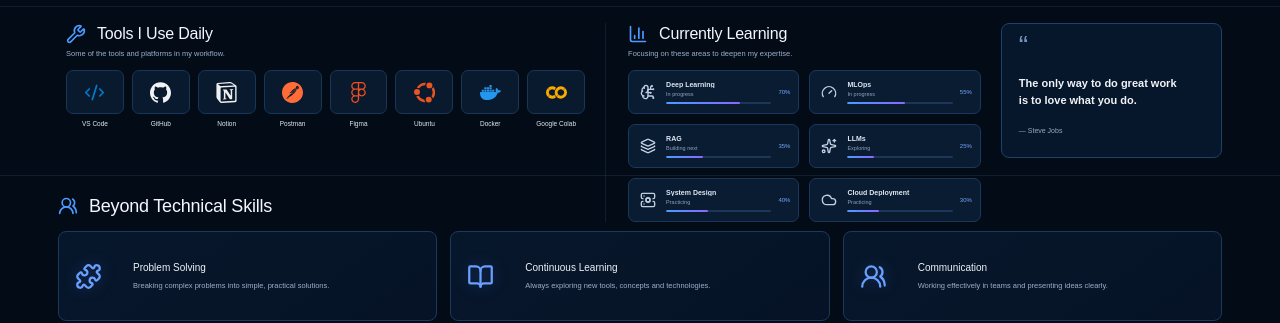
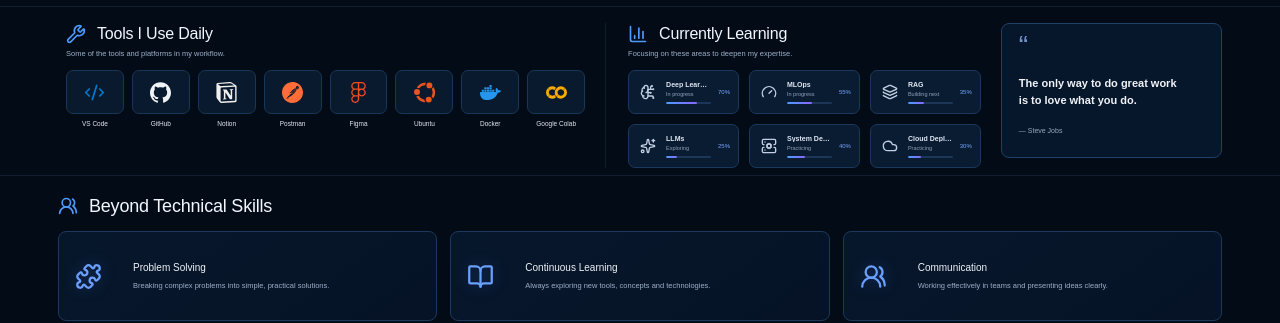
Before and after one commit to Nardy11/AI-Interactive-Portfolio, a Next.js app in the folder portfolio/: page /skills in a window 1280 px wide. Shown: the part 1008-1331 px from the top of the page. Built offline with nearby package versions, Linux system fonts and the light colour scheme.

Commit message:
fix: refine testimonials learning grid experience logos and globe

```diff
--- a/portfolio/components/SkillsExact.module.css
+++ b/portfolio/components/SkillsExact.module.css
@@ -160,7 +160,7 @@
 :global(html[data-theme="light"]) .ctaCopy h2{color:#172033}:global(html[data-theme="light"]) .ctaCopy p{color:#4e6077}
 
 /* FINAL VISUAL POLISH — keep learning icons inside their cards */
-.currentLearning .learningGrid{display:grid!important;grid-template-columns:repeat(2,minmax(0,1fr));gap:10px}
+.currentLearning .learningGrid{display:grid!important;grid-template-columns:repeat(3,minmax(0,1fr));gap:10px}
 .currentLearning .learningCard{width:100%;min-width:0;overflow:hidden}
 .currentLearning .learningCard .learningIcon{
   width:22px;height:22px;min-width:22px;padding:0!important;
```
